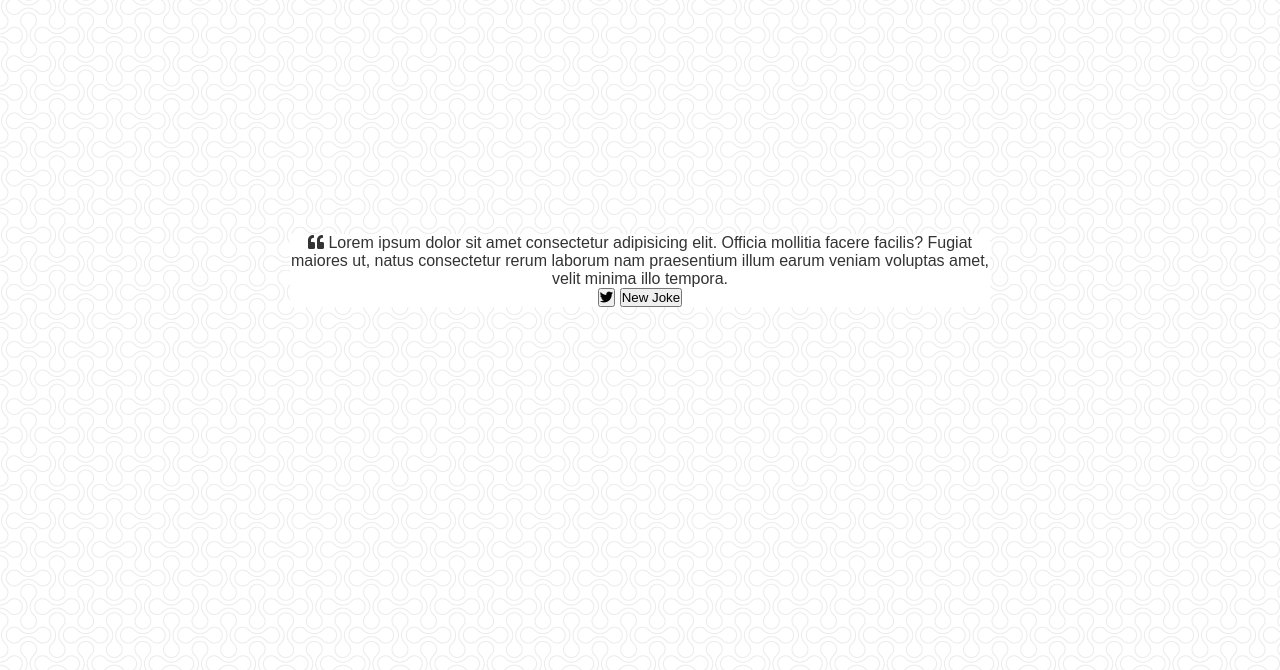
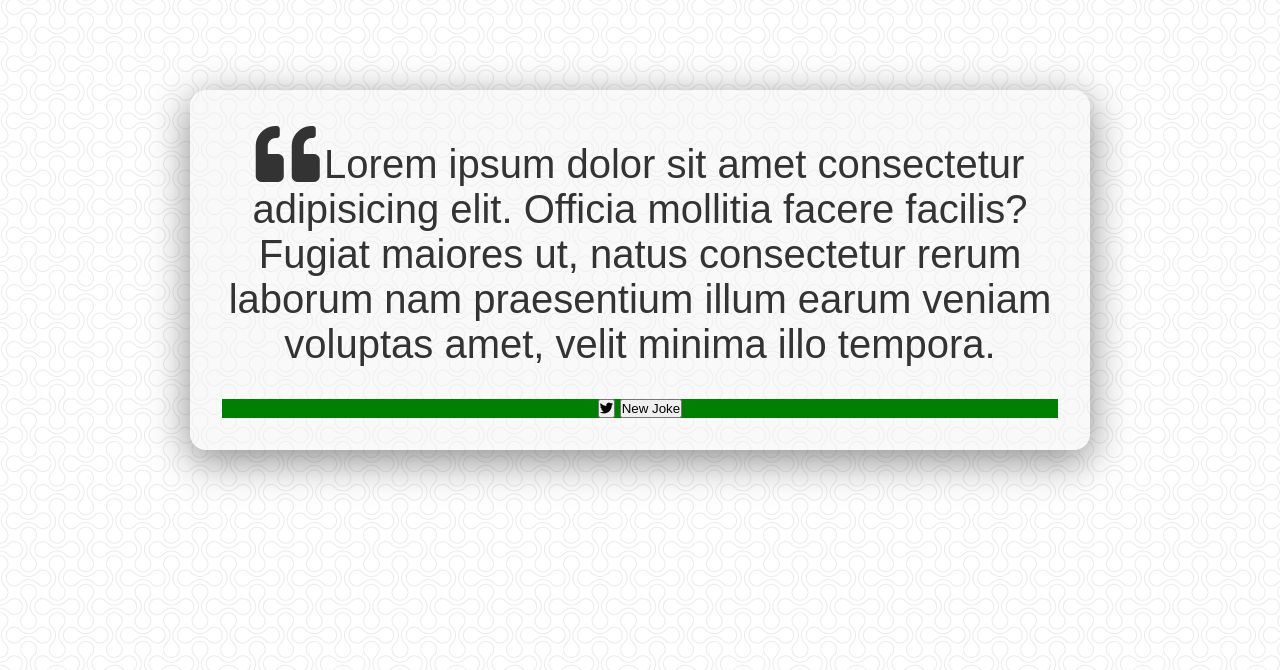
Before and after one commit to DariuszOkonski/js-jokes-generator, a plain HTML site: page index.html in a window 1280 px wide. Shown: the part 130-800 px from the top of the page. Drawn offline with Linux system fonts and the light colour scheme.

Commit message:
style .board

```diff
--- a/index.html
+++ b/index.html
@@ -15,8 +15,8 @@
 
         <div class="board">
             <p class="board__content">
-                <i class="content_icon fas fa-quote-left"></i>
-                <span class="content_text">
+                <i class="icon fas fa-quote-left"></i>
+                <span class="text">
                     Lorem ipsum dolor sit amet consectetur adipisicing elit. Officia mollitia facere facilis? Fugiat maiores ut, natus consectetur rerum laborum nam praesentium illum earum veniam voluptas amet, velit minima illo tempora.
                 </span>
             </p>
--- a/sass/styles.scss
+++ b/sass/styles.scss
@@ -17,7 +17,7 @@ body {
 .container {
     text-align: center;
     margin: 1rem;
-    max-width: 700px;
+    max-width: 900px;
 }
 
 .loader {
@@ -32,7 +32,36 @@ body {
 }
 
 .board {
-    background-color: #fff;
+    background-color: rgba($secondary-color, 0.5);
+    padding: 2rem;
+    // border: 1px solid $primary-color;
+    border-radius: 1rem;
+    min-height: 200px;
+    box-shadow: 0px 10px 40px 1px rgba($primary-color,0.56);
+
+
+    display: flex;
+    flex-direction: column;
+    justify-content: space-around;
+    align-items: center;
+
+    &__content {
+        // background-color: red;
+        margin-bottom: 2rem;
+        .icon {
+            font-size: 4rem;
+        }
+
+        .text {
+            font-size: 2.5rem;
+
+        }
+    }
+
+    &__buttons {
+        width: 100%;
+        background-color: green;
+    }
 }
 
 .hidden {
```
Also changed, not shown: css/styles.css, 1 other file.
